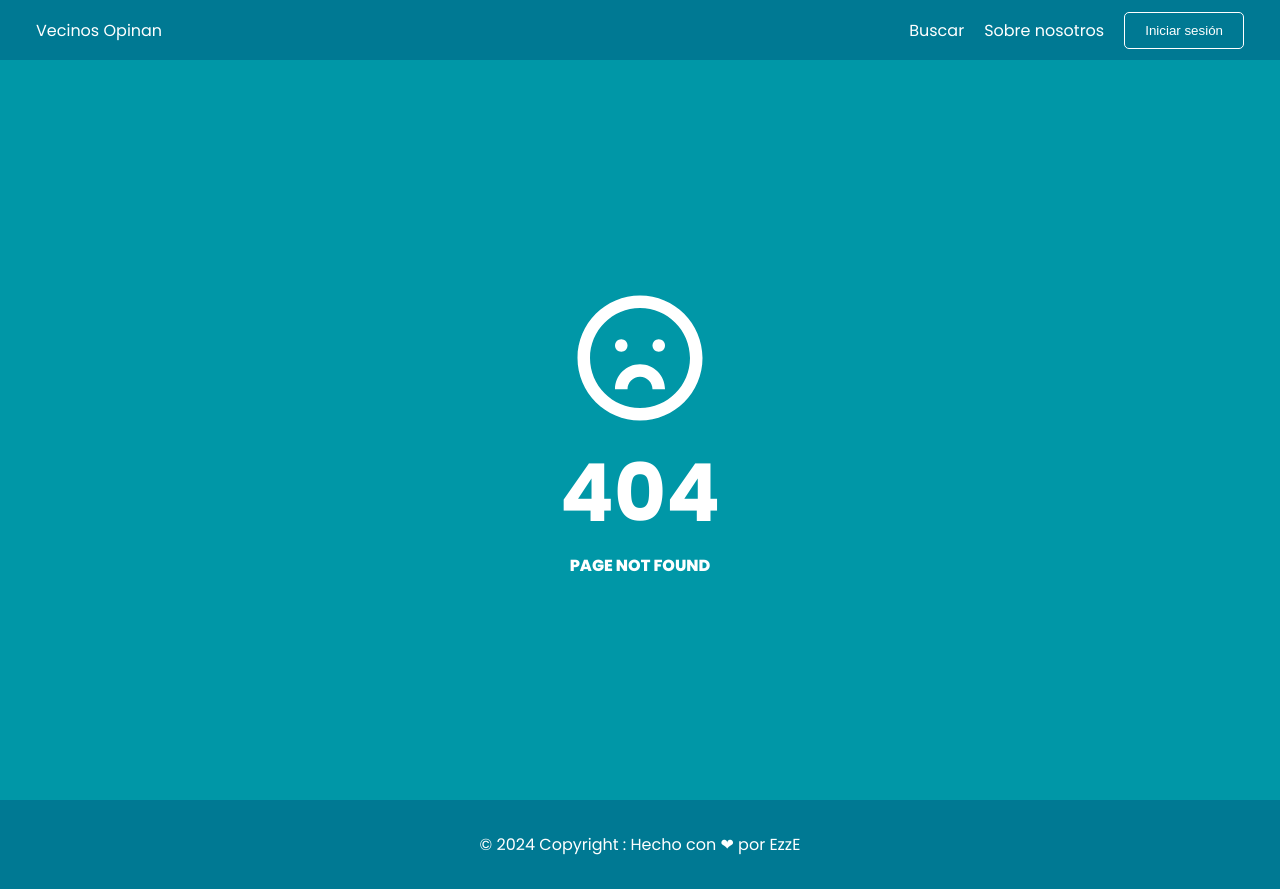
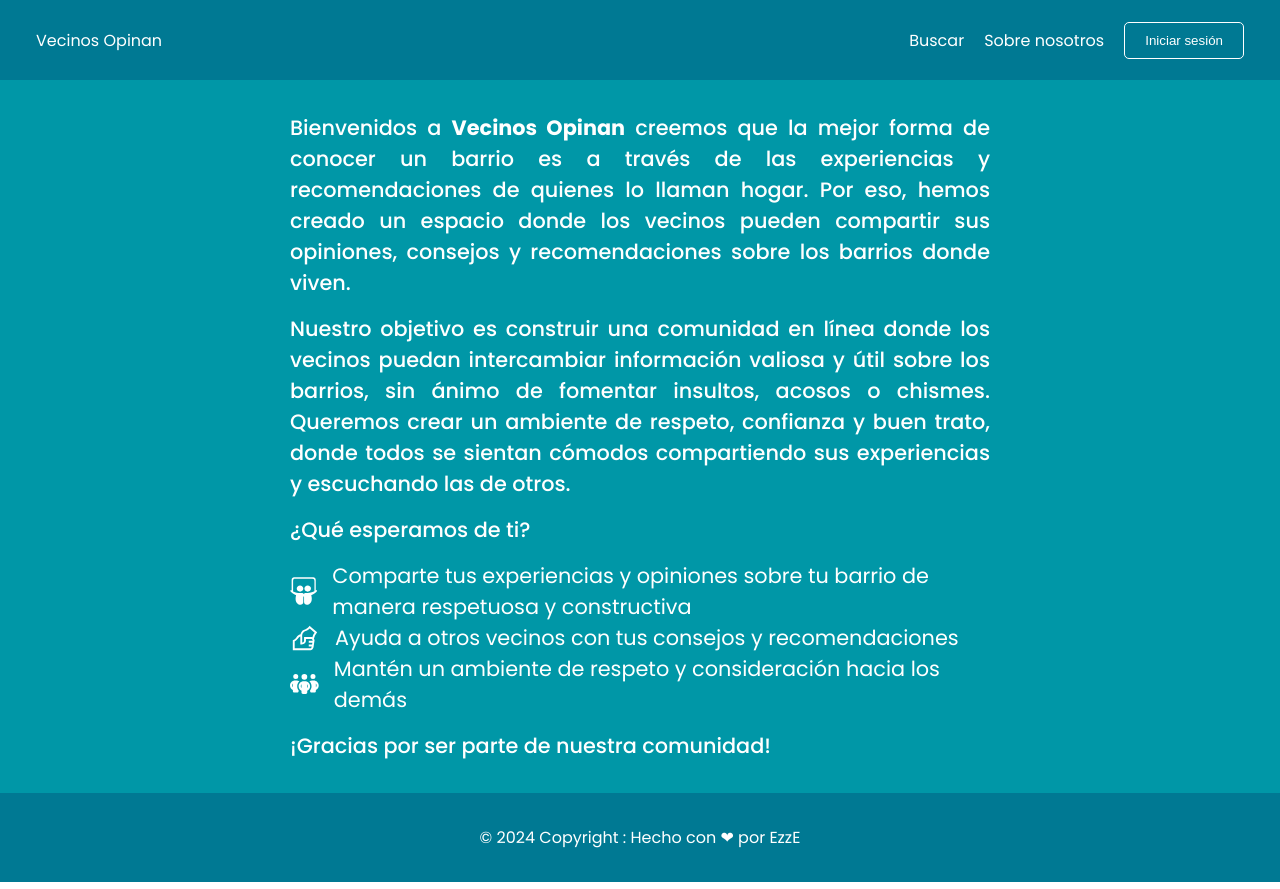
Before and after one commit to ezeabregu/vecinosopinan, a React (Create React App) app: page /about in a window 1280 px wide. Before the commit this address had no page. Built offline with nearby package versions, Linux system fonts and the light colour scheme.

Commit message:
about changes

```diff
--- a/package.json
+++ b/package.json
@@ -1,9 +1,10 @@
 {
   "name": "vecinosopinan",
-  "version": "1.1.0",
+  "version": "1.5.0",
   "private": true,
   "dependencies": {
     "@react-google-maps/api": "^2.19.3",
+    "@reduxjs/toolkit": "^2.2.7",
     "@testing-library/jest-dom": "^5.17.0",
     "@testing-library/react": "^13.4.0",
     "@testing-library/user-event": "^13.5.0",
@@ -12,8 +13,10 @@
     "react-dom": "^18.3.1",
     "react-icons": "^5.2.1",
     "react-iframe": "^1.8.5",
+    "react-redux": "^9.1.2",
     "react-router-dom": "^6.26.0",
     "react-scripts": "5.0.1",
+    "redux-persist": "^6.0.0",
     "styled-components": "^6.1.12",
     "web-vitals": "^2.1.4"
   },
--- a/src/App.js
+++ b/src/App.js
@@ -7,6 +7,7 @@ import Footer from "./components/footer/Footer";
 import Login from "./pages/Login/Login";
 import Error404 from "./pages/404/Error404";
 import Search from "./pages/Search/Search";
+import About from "./pages/About/About";
 
 function App() {
   return (
@@ -15,6 +16,7 @@ function App() {
       <Routes>
         <Route path="/" element={<Home />}></Route>
         <Route path="/login" element={<Login />}></Route>
+        <Route path="/about" element={<About />}></Route>
         <Route path="/map" element={<Search />}></Route>
         <Route path="*" element={<Error404 />} />
       </Routes>
--- a/src/components/navbar/Menu/Menu.jsx
+++ b/src/components/navbar/Menu/Menu.jsx
@@ -1,16 +1,39 @@
-import React from "react";
+import React, { useEffect } from "react";
 import { LinkContainerStyled, NavLinkContainer } from "./menuStyles";
+import { useDispatch, useSelector } from "react-redux";
+import { toggleOcultarMenuBurger } from "../../../redux/menuBurger/menuBurgerSlice";
 
-const menuStyles = () => {
+const Menu = () => {
+  const ocultarMenu = useSelector((state) => state.menuBurger.hidden);
+  const dispatch = useDispatch();
+
+  useEffect(() => {
+    if (!ocultarMenu) {
+      dispatch(toggleOcultarMenuBurger());
+    }
+  }, [dispatch, ocultarMenu]);
+
+  const handleMenuClick = () => {
+    dispatch(toggleOcultarMenuBurger());
+  };
+
   return (
     <>
-      <LinkContainerStyled>
-        <NavLinkContainer to="/map">Buscar</NavLinkContainer>
-        <NavLinkContainer to="/about">Sobre nosotros</NavLinkContainer>
-        <NavLinkContainer to="/login">Iniciar sesión</NavLinkContainer>
-      </LinkContainerStyled>
+      {!ocultarMenu && (
+        <LinkContainerStyled>
+          <NavLinkContainer to="/map" onClick={() => handleMenuClick()}>
+            Buscar
+          </NavLinkContainer>
+          <NavLinkContainer to="/about" onClick={() => handleMenuClick()}>
+            Sobre nosotros
+          </NavLinkContainer>
+          <NavLinkContainer to="/login" onClick={() => handleMenuClick()}>
+            Iniciar sesión
+          </NavLinkContainer>
+        </LinkContainerStyled>
+      )}
     </>
   );
 };
 
-export default menuStyles;
+export default Menu;
--- a/src/components/navbar/Navbar.jsx
+++ b/src/components/navbar/Navbar.jsx
@@ -1,19 +1,38 @@
-import React, { useState } from "react";
+import React, { useEffect } from "react";
 import { ContainerNavbar, NavbarSection, MenuBurger } from "./navbarStyles";
 import { useNavigate } from "react-router-dom";
 import { GiHamburgerMenu } from "react-icons/gi";
 import { IoCloseCircle } from "react-icons/io5";
 import Menu from "./Menu/Menu";
+import { useDispatch, useSelector } from "react-redux";
+import { toggleOcultarMenuBurger } from "../../redux/menuBurger/menuBurgerSlice";
 
 const Navbar = () => {
   const navigate = useNavigate();
-  const [isOpen, setIsOpen] = useState();
+  const ocultarMenu = useSelector((state) => state.menuBurger.hidden);
+  const dispatch = useDispatch();
+
+  useEffect(() => {
+    if (!ocultarMenu) {
+      dispatch(toggleOcultarMenuBurger());
+    }
+  }, [dispatch, ocultarMenu]);
+
+  const handleMenuClick = () => {
+    dispatch(toggleOcultarMenuBurger());
+  };
 
   return (
     <>
       <ContainerNavbar>
         <NavbarSection>
-          <p onClick={() => navigate("/")}>Vecinos Opinan</p>
+          <p
+            onClick={() => {
+              navigate("/");
+            }}
+          >
+            Vecinos Opinan
+          </p>
 
           <ul>
             <li
@@ -29,8 +48,8 @@ const Navbar = () => {
             </li>
           </ul>
 
-          <MenuBurger onClick={() => setIsOpen(!isOpen)}>
-            {isOpen ? (
+          <MenuBurger onClick={() => handleMenuClick()}>
+            {!ocultarMenu ? (
               <IoCloseCircle style={{ fontSize: "2rem" }} />
             ) : (
               <GiHamburgerMenu style={{ fontSize: "2rem" }} />
@@ -38,7 +57,7 @@ const Navbar = () => {
           </MenuBurger>
         </NavbarSection>
       </ContainerNavbar>
-      {isOpen ? <Menu /> : null}
+      {!ocultarMenu ? <Menu /> : null}
     </>
   );
 };
--- a/src/components/navbar/navbarStyles.js
+++ b/src/components/navbar/navbarStyles.js
@@ -2,7 +2,7 @@ import styled from "styled-components";
 
 export const ContainerNavbar = styled.div`
   width: 100vw;
-  height: 60px;
+  height: 80px;
   padding: 0 20px;
   display: flex;
   justify-content: center;
--- a/src/index.js
+++ b/src/index.js
@@ -5,15 +5,20 @@ import App from "./App";
 import reportWebVitals from "./reportWebVitals";
 import { GlobalStyles } from "./styles/GlobalStyles";
 import { BrowserRouter } from "react-router-dom";
+import { Provider } from "react-redux";
+import { PersistGate } from "redux-persist/integration/react";
+import { store, persistor } from "./redux/store.js";
 
 const root = ReactDOM.createRoot(document.getElementById("root"));
 root.render(
-  <>
-    <GlobalStyles />
-    <BrowserRouter>
-      <App />
-    </BrowserRouter>
-  </>
+  <Provider store={store}>
+    <PersistGate persistor={persistor}>
+      <GlobalStyles />
+      <BrowserRouter>
+        <App />
+      </BrowserRouter>
+    </PersistGate>
+  </Provider>
 );
 
 // If you want to start measuring performance in your app, pass a function
--- /dev/null
+++ b/src/pages/About/About.jsx
@@ -0,0 +1,56 @@
+import React from "react";
+import {
+  ContainerAbout,
+  ContainerParrafo,
+  ContainerTitle,
+} from "./aboutStyles";
+import { FaSlideshare } from "react-icons/fa";
+import { LiaHandsHelpingSolid } from "react-icons/lia";
+import { FaPeopleGroup } from "react-icons/fa6";
+
+const About = () => {
+  return (
+    <>
+      <ContainerAbout>
+        <ContainerTitle>
+          <label htmlFor="">Sobre nosotros</label>
+        </ContainerTitle>
+        <ContainerParrafo>
+          <p>
+            Bienvenidos a <strong>Vecinos Opinan</strong> creemos que la mejor
+            forma de conocer un barrio es a través de las experiencias y
+            recomendaciones de quienes lo llaman hogar. Por eso, hemos creado un
+            espacio donde los vecinos pueden compartir sus opiniones, consejos y
+            recomendaciones sobre los barrios donde viven.
+          </p>
+          <p>
+            Nuestro objetivo es construir una comunidad en línea donde los
+            vecinos puedan intercambiar información valiosa y útil sobre los
+            barrios, sin ánimo de fomentar insultos, acosos o chismes. Queremos
+            crear un ambiente de respeto, confianza y buen trato, donde todos se
+            sientan cómodos compartiendo sus experiencias y escuchando las de
+            otros.
+          </p>
+          <label htmlFor="">¿Qué esperamos de ti?</label>
+          <ul>
+            <li>
+              <FaSlideshare size={40} /> Comparte tus experiencias y opiniones
+              sobre tu barrio de manera respetuosa y constructiva
+            </li>
+            <li>
+              <LiaHandsHelpingSolid size={30} /> Ayuda a otros vecinos con tus
+              consejos y recomendaciones
+            </li>
+            <li>
+              <FaPeopleGroup size={30} /> Mantén un ambiente de respeto y
+              consideración hacia los demás
+            </li>
+          </ul>
+          <label htmlFor="">¡Gracias por ser parte de nuestra comunidad!</label>
+        </ContainerParrafo>
+      </ContainerAbout>
+    </>
+  );
+};
+
+export default About;
--- /dev/null
+++ b/src/pages/About/aboutStyles.js
@@ -0,0 +1,62 @@
+import styled from "styled-components";
+
+export const ContainerAbout = styled.div`
+  width: 100vw;
+  height: auto;
+  padding: 2rem;
+  background-color: var(--fondo);
+  color: var(--blanco);
+  display: flex;
+  justify-content: center;
+  align-items: center;
+  flex-direction: column;
+  gap: 25px;
+
+  @media (max-width: 800px) {
+    margin: auto;
+    padding: 3rem;
+  }
+`;
+
+export const ContainerParrafo = styled.div`
+  display: flex;
+  flex-direction: column;
+  gap: 15px;
+  align-items: flex-start;
+  max-width: 700px;
+
+  p {
+    font-size: 1.3rem;
+    font-weight: 500;
+    text-align: justify;
+  }
+
+  label {
+    font-size: 1.3rem;
+    font-weight: 500;
+  }
+
+  ul {
+    font-size: 1.3rem;
+    font-weight: 400;
+    text-align: left;
+  }
+
+  li {
+    display: flex;
+    justify-content: flex-start;
+    align-items: center;
+    gap: 15px;
+  }
+`;
+
+export const ContainerTitle = styled.div`
+  display: none;
+  @media (max-width: 800px) {
+    display: block;
+    label {
+      font-size: 3rem;
+      font-weight: 700;
+    }
+  }
+`;
--- a/src/pages/Home/homeStyles.js
+++ b/src/pages/Home/homeStyles.js
@@ -33,7 +33,7 @@ export const ContainerHome = styled.div`
   }
 
   @media (max-width: 800px) {
-    padding: 2rem;
+    padding: 4rem;
     h1 {
       font-size: 4rem;
     }
@@ -44,7 +44,7 @@ export const ContainerHome = styled.div`
     p {
       margin-top: 1rem;
       width: 100%;
-      font-size: 1rem;
+      font-size: 1.3rem;
       line-height: 25px;
       text-align: justify;
     }
--- /dev/null
+++ b/src/redux/menuBurger/menuBurgerSlice.js
@@ -0,0 +1,19 @@
+import { createSlice } from "@reduxjs/toolkit";
+
+const INITIAL_STATE = {
+  hidden: true,
+};
+
+const menuBurgerSlice = createSlice({
+  name: "menuBurger",
+  initialState: INITIAL_STATE,
+  reducers: {
+    toggleOcultarMenuBurger: (state) => {
+      return { ...state, hidden: !state.hidden };
+    },
+  },
+});
+
+export const { toggleOcultarMenuBurger } = menuBurgerSlice.actions;
+
+export default menuBurgerSlice.reducer;
--- /dev/null
+++ b/src/redux/store.js
@@ -0,0 +1,24 @@
+import { combineReducers, configureStore } from "@reduxjs/toolkit";
+import menuBurgerReducer from "./menuBurger/menuBurgerSlice";
+import storage from "redux-persist/lib/storage";
+import { persistStore, persistReducer } from "redux-persist";
+
+const reducers = combineReducers({
+  menuBurger: menuBurgerReducer,
+});
+
+const persistConfig = {
+  key: "root",
+  storage,
+  whitelist: ["user"],
+};
+
+const persistedReducer = persistReducer(persistConfig, reducers);
+
+export const store = configureStore({
+  reducer: persistedReducer,
+  middleware: (getDefaultMiddleware) =>
+    getDefaultMiddleware({ serializableCheck: false }),
+});
+
+export const persistor = persistStore(store);
```
Also changed, not shown: 1 other file (tests, documents, lock files or other folders).
